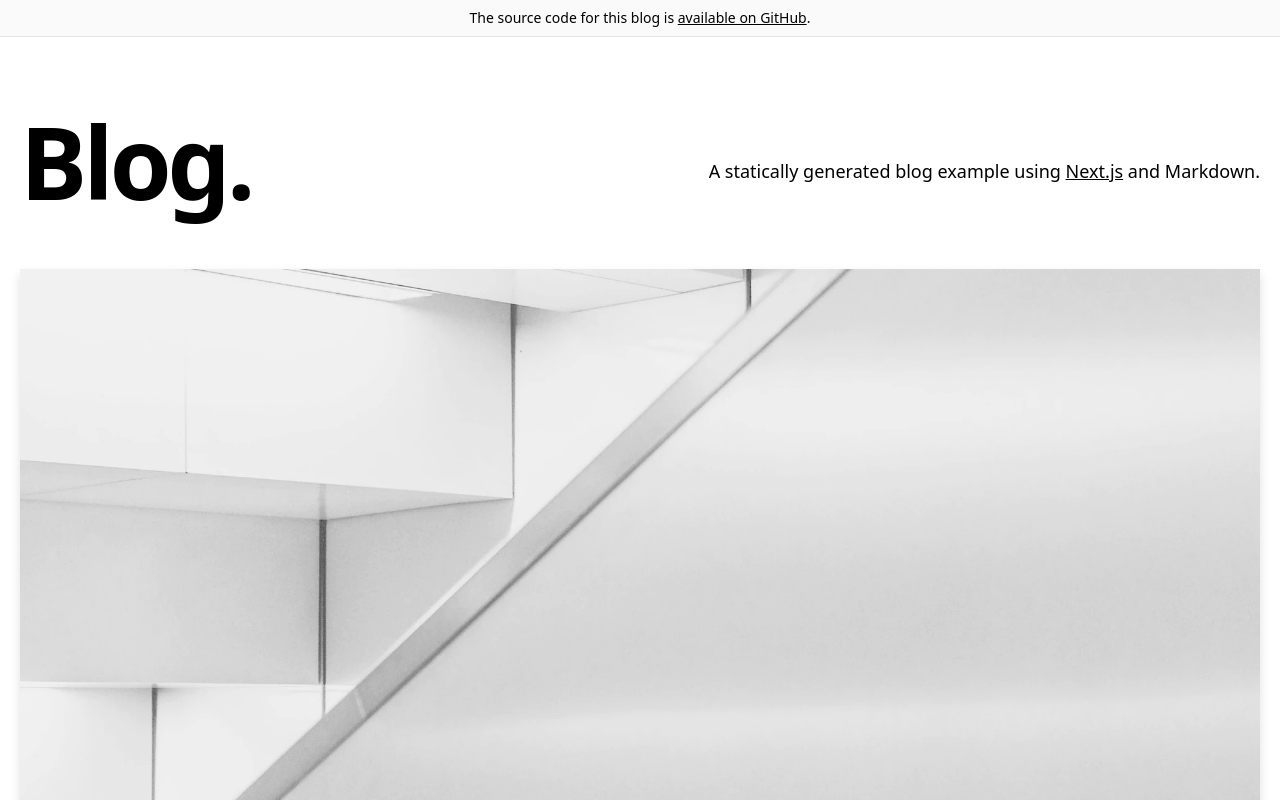
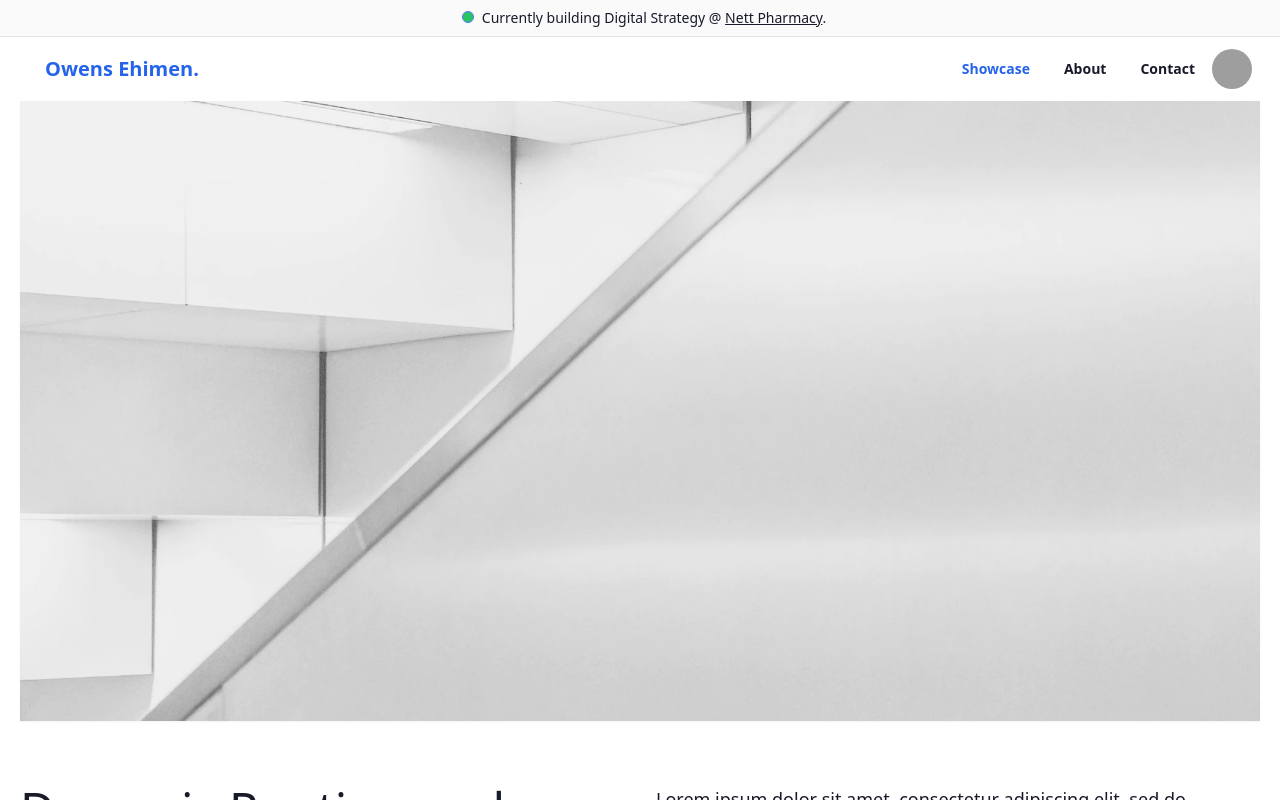
Before and after one commit to ehimen-dev/ehimen_dev, a Next.js app: page / in a window 1280 px wide. Shown: the top 800 px of the page. Built offline with nearby package versions, Linux system fonts and the light colour scheme; grey boxes are pictures that could not be loaded.

Commit message:
Added boilerplate navbar

```diff
--- a/components/alert.tsx
+++ b/components/alert.tsx
@@ -29,12 +29,13 @@ const Alert = ({ preview }: Props) => {
             </>
           ) : (
             <>
-              The source code for this blog is{' '}
+            <div className="badge badge-primary badge-xs bg-green-500 rounded-full mx-2 animate-pulse"></div>
+              Currently building Digital Strategy @{' '}
               <a
                 href={`https://github.com/vercel/next.js/tree/canary/examples/${EXAMPLE_PATH}`}
                 className="underline hover:text-blue-600 duration-200 transition-colors"
               >
-                available on GitHub
+                Nett Pharmacy
               </a>
               .
             </>
--- /dev/null
+++ b/components/navbar.tsx
@@ -0,0 +1,30 @@
+import { SITE_TITLE } from "../lib/constants";
+
+export const Navbar = () => {
+  return (
+    <div className="navbar bg-base-100 sticky top-0 z-50">
+      <div className="flex-1">
+        <a className="btn btn-ghost text-xl text-blue-600">{`${SITE_TITLE}`}</a>
+      </div>
+      <div className="flex-none">
+        <div className="flex-1">
+          <a className="btn btn-ghost text-l text-blue-600">Showcase</a>
+        </div>
+        <div className="flex-1">
+          <a className="btn btn-ghost text-l">About</a>
+        </div>
+        <div className="flex-1">
+          <a className="btn btn-ghost text-l">Contact</a>
+        </div>
+        <div className="avatar">
+          <div className="w-10 rounded-full">
+            <img
+              alt="Tailwind CSS Navbar component"
+              src="https://daisyui.com/images/stock/photo-1534528741775-53994a69daeb.jpg"
+            />
+          </div>
+        </div>
+      </div>
+    </div>
+  );
+};
--- a/lib/constants.ts
+++ b/lib/constants.ts
@@ -1,3 +1,11 @@
+export const SITE_TITLE = "Owens Ehimen.";
+export const SITE_ARCHITECTURE = {
+  "About": "/about",
+  "Showcase": "showcase",
+  "Contact": "/contact"
+}
+
+
 export const EXAMPLE_PATH = 'blog-starter'
 export const CMS_NAME = 'Markdown'
 export const HOME_OG_IMAGE_URL =
--- a/pages/index.tsx
+++ b/pages/index.tsx
@@ -7,6 +7,7 @@ import { getAllPosts } from '../lib/api'
 import Head from 'next/head'
 import { CMS_NAME } from '../lib/constants'
 import Post from '../interfaces/post'
+import { Navbar } from '../components/navbar'
 
 type Props = {
   allPosts: Post[]
@@ -22,7 +23,7 @@ export default function Index({ allPosts }: Props) {
           <title>{`Next.js Blog Example with ${CMS_NAME}`}</title>
         </Head>
         <Container>
-          <Intro />
+          <Navbar />
           {heroPost && (
             <HeroPost
               title={heroPost.title}
--- a/tailwind.config.js
+++ b/tailwind.config.js
@@ -1,35 +1,8 @@
 /** @type {import('tailwindcss').Config} */
 module.exports = {
   content: ['./components/**/*.tsx', './pages/**/*.tsx'],
-  theme: {
-    extend: {
-      colors: {
-        'accent-1': '#FAFAFA',
-        'accent-2': '#EAEAEA',
-        'accent-7': '#333',
-        success: '#0070f3',
-        cyan: '#79FFE1',
-      },
-      spacing: {
-        28: '7rem',
-      },
-      letterSpacing: {
-        tighter: '-.04em',
-      },
-      lineHeight: {
-        tight: 1.2,
-      },
-      fontSize: {
-        '5xl': '2.5rem',
-        '6xl': '2.75rem',
-        '7xl': '4.5rem',
-        '8xl': '6.25rem',
-      },
-      boxShadow: {
-        sm: '0 5px 10px rgba(0, 0, 0, 0.12)',
-        md: '0 8px 30px rgba(0, 0, 0, 0.12)',
-      },
-    },
+  plugins: [require("daisyui")],
+  daisyui: {
+    themes: ["corporate", "black"],
   },
-  plugins: [],
 }
```
Also changed, not shown: package.json (+15 -14 lines), 1 other file (tests, documents, lock files or other folders).
